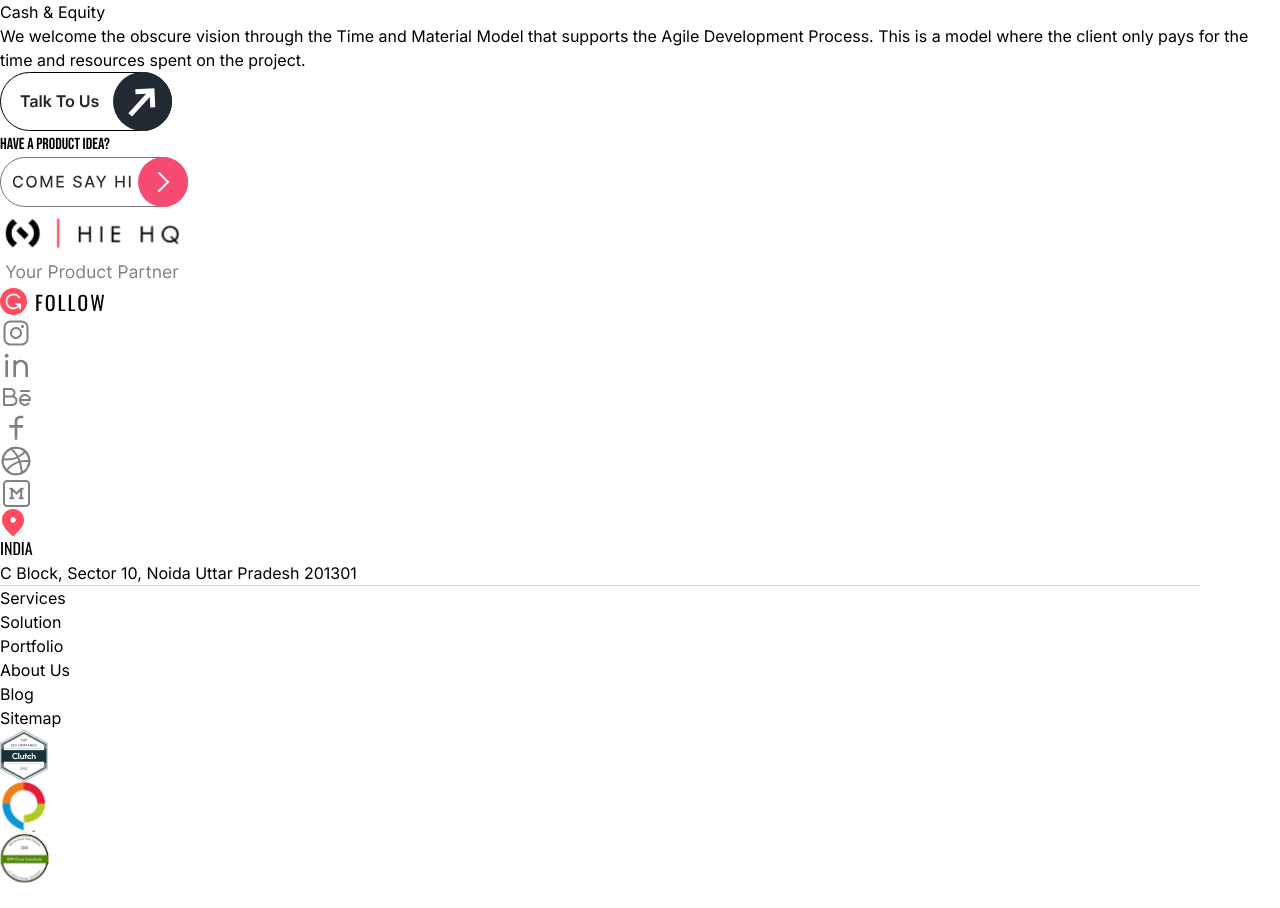
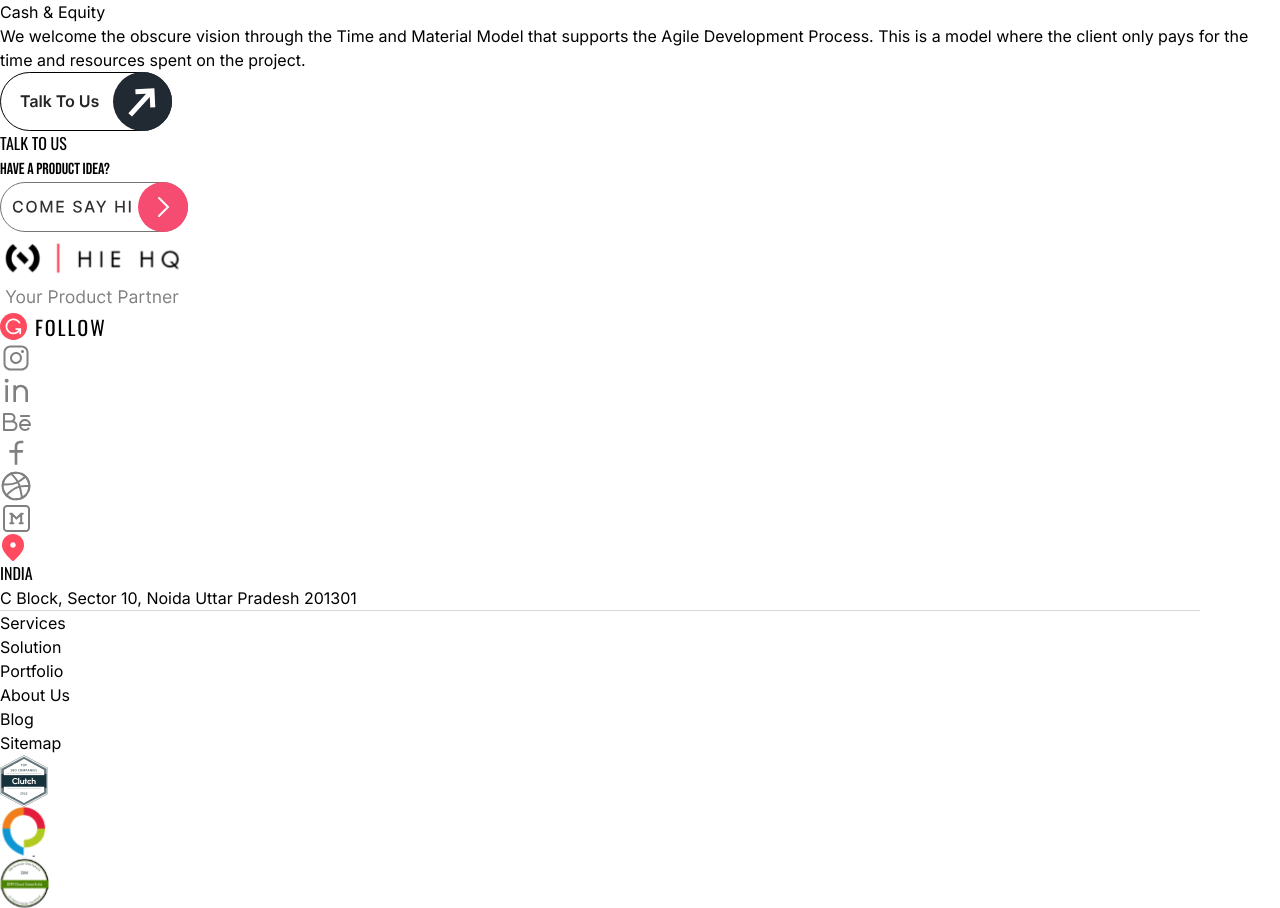
Before and after one commit to Sandeep-jpeg/website, a React (Vite) app: page / in a window 1280 px wide. Shown: the part 3987-4895 px from the top of the page. Before the commit the page ends 4870 px from the top, so only its background shows below. Built offline with nearby package versions, Linux system fonts and the light colour scheme.

Commit message:
working on engage page

```diff
--- a/src/App.jsx
+++ b/src/App.jsx
@@ -5,6 +5,7 @@ import Screen2 from './components/Screen2'
 import Industries from './components/Industries'
 import Footer from './components/Footer'
 import Engage from './components/Engage'
+import Talk from './components/Talk'
 function App() {
 
   return (
@@ -14,7 +15,9 @@ function App() {
      <Screen2/>
      <Industries/>
     <Engage />
+    <Talk/>
       <Footer/>
+
     </>
 
   )
--- a/src/components/Engage.jsx
+++ b/src/components/Engage.jsx
@@ -4,7 +4,7 @@ const Engage = () => {
   return (
     <div>
       <section className='w-full h-[900px]'>
-        <div className='w-[615px] h-[125px] relative top-[130px] left-[60px]'>
+        <div className='w-[615px] h-[125px] relative top-[120px] left-[60px]'>
           <span className='Oswald text-[100px] font-[200] leading-[125px] text-left text-[#DADADA]'>HOW WE </span>
           <span className='Oswald text-[100px] font-[400] leading-[125px] text-left'>ENGAGE</span>
         </div>
@@ -35,7 +35,7 @@ const Engage = () => {
 
           </div>
         </div>
-        <div className=' p-5 w-[172px] h-[59px] top-[745px] left-[108px] m-5'>
+        <div className='w-[172px] relative h-[59px] top-[-15px] left-[50px]'>
             <a href="#">
         <svg width="172" height="59" viewBox="0 0 172 59" fill="none" xmlns="http://www.w3.org/2000/svg">
                     <rect x="0.5" y="0.5" width="171" height="58" rx="29" stroke="black" />
--- a/src/components/Footer.jsx
+++ b/src/components/Footer.jsx
@@ -90,10 +90,10 @@ const Footer = () => {
         </ul>
     </div>
     {/* add padding in images */}
-    <div className=' bg-red-400 flex w-[175px]  h-[51.75px] relative top-[140px] left-[1097px]'>
-    <img src="src/Media/clutch.png" alt="" />
-    <img src="src/Media/gesia-linkedin 1.svg" alt="" />
-    <img src="src/Media/IBM_Cloud_Essentials 1.svg" alt="" />
+    <div className='flex w-[175px] px-4 h-[51.75px] relative top-[140px] left-[1097px]'>
+    <a href="#"><img src="src/Media/clutch.png" alt="" /></a>
+    <a href="#"><img src="src/Media/gesia-linkedin 1.svg" alt="" /></a>
+    <a href="#"><img src="src/Media/IBM_Cloud_Essentials 1.svg" alt="" /></a>
     </div>
     </section>
     </div>
--- /dev/null
+++ b/src/components/Talk.jsx
@@ -0,0 +1,17 @@
+import React from 'react'
+
+const Talk = () => {
+  return (
+    <div><section className='w-full[1440px] h-[900px] bg-red-200'>
+        <div className='relative w-[407px] h-[125px] top-[130px] left-[60px] gap-0'>
+        <span className='Oswald  text-[100px] font-[200] leading-[125px] text-[#DADADA]'>TALK </span>
+        <span className='Oswald text-[100px] font-[400] leading-[125px] text-left'>TO US</span>
+        </div>
+        <div>
+
+        </div>
+        </section></div>
+  )
+}
+
+export default Talk
```
